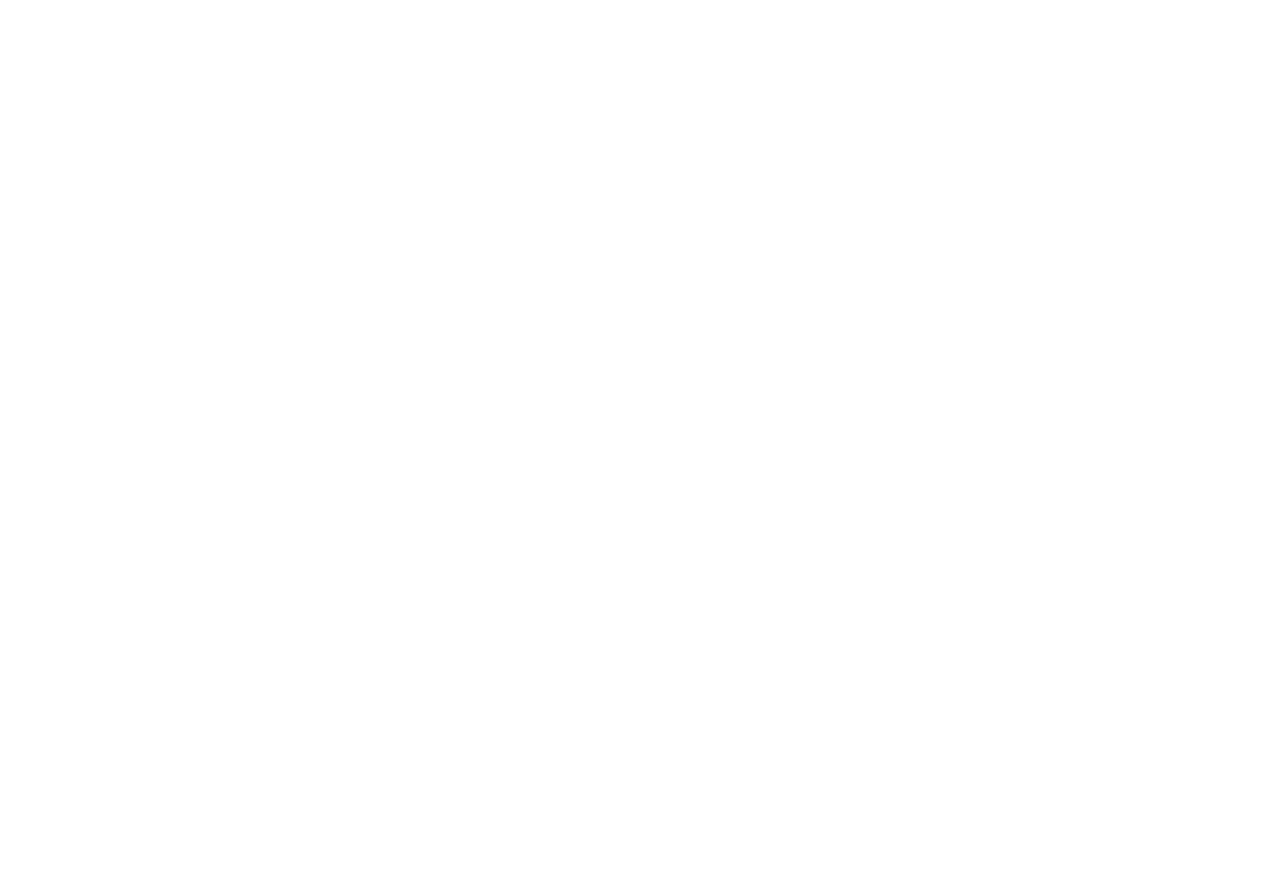
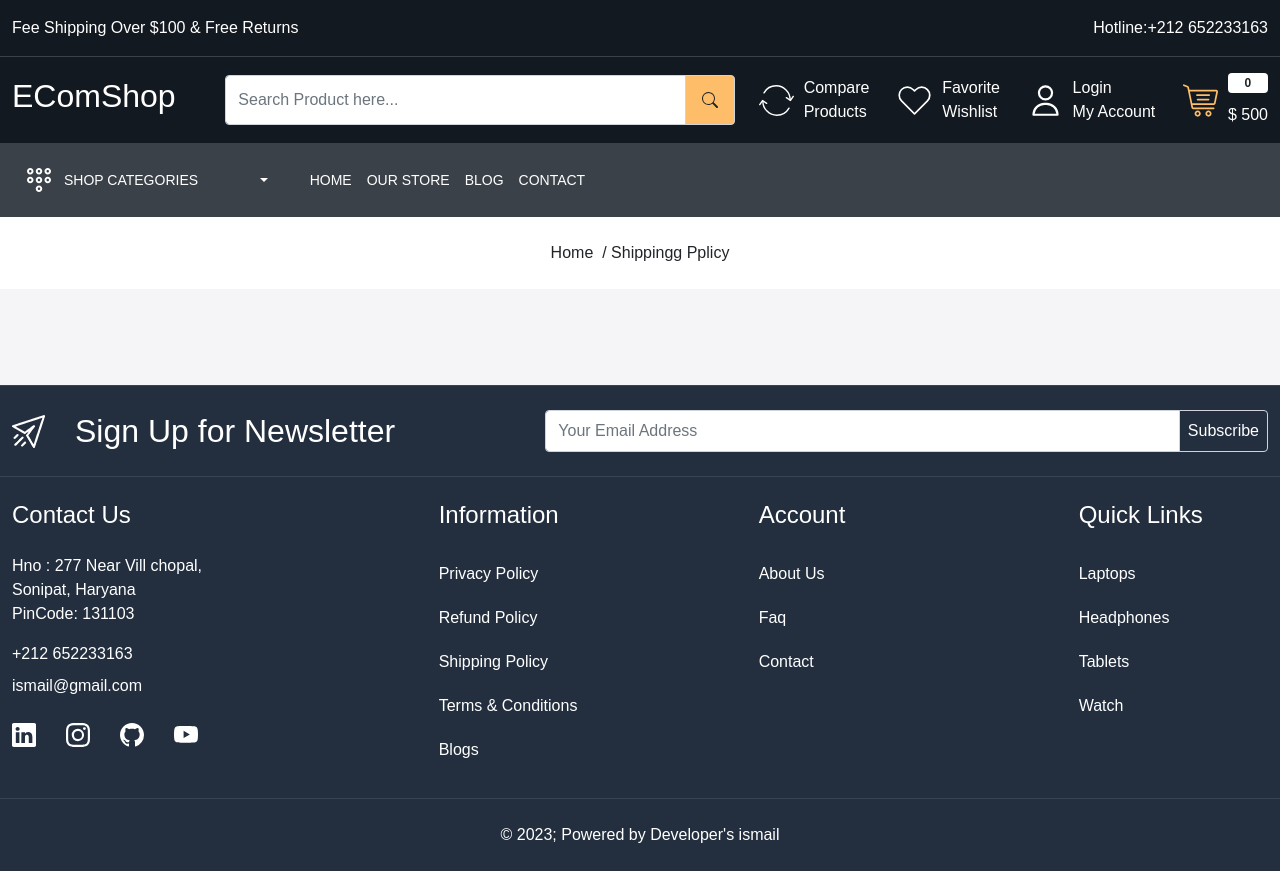
Before and after one commit to ismail-safha/MERN_ECOM_UI_BACK_END_DASHBORD, a React (Vite) app: page /shipping-policy in a window 1280 px wide. Before the commit this address had no page. Before the commit the page ends 800 px from the top, so only its background shows below. Built offline with nearby package versions, Linux system fonts and the light colour scheme.

Commit message:
shipping-policy page

```diff
--- a/src/App.jsx
+++ b/src/App.jsx
@@ -14,6 +14,7 @@
 import Resetpassword from "./pages/Resetpassword";
 import PrivacyPolicy from "./pages/PrivacyPolicy";
 import RefundPloicy from "./pages/RefundPloicy";
+import ShippingPolicy from "./pages/ShippingPolicy";
 
 function App() {
   return (
@@ -34,6 +35,7 @@
             <Route path="reset-password" element={<Resetpassword />} />
             <Route path="privacy-policy" element={<PrivacyPolicy />} />
             <Route path="refund-policy" element={<RefundPloicy />} />
+            <Route path="shipping-policy" element={<ShippingPolicy />} />
           </Route>
         </Routes>
       </BrowserRouter>
--- a/src/pages/About.jsx
+++ b/src/pages/About.jsx
@@ -1,5 +1,3 @@
-import React from "react";
-
 const About = () => {
   return <div>About</div>;
 };
--- /dev/null
+++ b/src/pages/ShippingPolicy.jsx
@@ -0,0 +1,22 @@
+import BreadCrumb from "../components/BreadCrumb";
+import Meta from "../components/Meta";
+
+const ShippingPolicy = () => {
+  return (
+    <>
+      <Meta title={"Shippingg Pplicy"} />
+      <BreadCrumb title="Shippingg Pplicy" />
+      <section className="policy-wrapper py-5 home-wrapper-2">
+        <div className="container-xxl">
+          <div className="row">
+            <div className="col-12">
+              <div className="policy"></div>
+            </div>
+          </div>
+        </div>
+      </section>
+    </>
+  );
+};
+
+export default ShippingPolicy;
```
Also changed, not shown: 1 other file (tests, documents, lock files or other folders).
